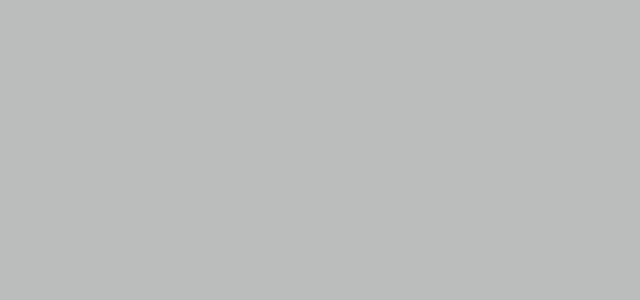
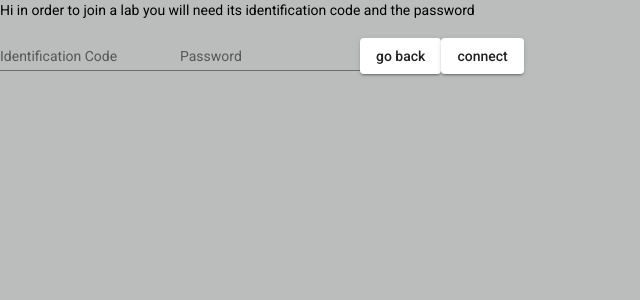
Before and after one commit to Tom-Cronin/RemoteLabs, an Angular app: page /joinAHost in a window 1280 px wide. Before the commit this address led to /. Shown: the top 300 px of the page, without its empty margins (0-640 px from the left). Built offline with nearby package versions, Linux system fonts and the light colour scheme.

Commit message:
updating from dev

```diff
--- /dev/null
+++ b/src/app/join-page/join-page.component.html
@@ -0,0 +1,16 @@
+
+<p>Hi {{user.user}} in order to join a lab you will need its identification code and the password</p>
+<mat-form-field>
+    <mat-label  >Identification Code</mat-label>
+    <input id="id_code" matInput>
+</mat-form-field>
+<mat-form-field>
+    <mat-label  >Password</mat-label>
+    <input id="psw" matInput>
+</mat-form-field>
+<button  mat-raised-button
+        routerLink="/start">go back
+</button>
+<button  mat-raised-button
+        routerLink="/connect">connect
+</button>
--- /dev/null
+++ b/src/app/join-page/join-page.component.ts
@@ -0,0 +1,21 @@
+
+import { Component, OnInit } from '@angular/core';
+import { GlobalUser } from '../user'
+
+@Component({
+  selector: 'app-join-page',
+  templateUrl: './join-page.component.html',
+  styleUrls: ['./join-page.component.css']
+})
+export class JoinPageComponent implements OnInit {
+
+  user = GlobalUser
+  id: string
+  password:string
+  constructor() { }
+
+  ngOnInit(): void {
+
+  }
+
+}
--- a/src/app/start-page/start-page.component.html
+++ b/src/app/start-page/start-page.component.html
@@ -16,6 +16,7 @@
             id="JoinButton"
             class="client"
             (click)="makeUserTypeClient()"
+            routerLink="/joinAHost"
             >
             Join a lab
         </button>
```
Also changed, not shown: src/app/app-routing.module.ts (+5 -2 lines), src/app/app.module.ts (+7 -3 lines), src/app/join-page/join-page.component.css (added), 1 other file (tests, documents, lock files or other folders).
